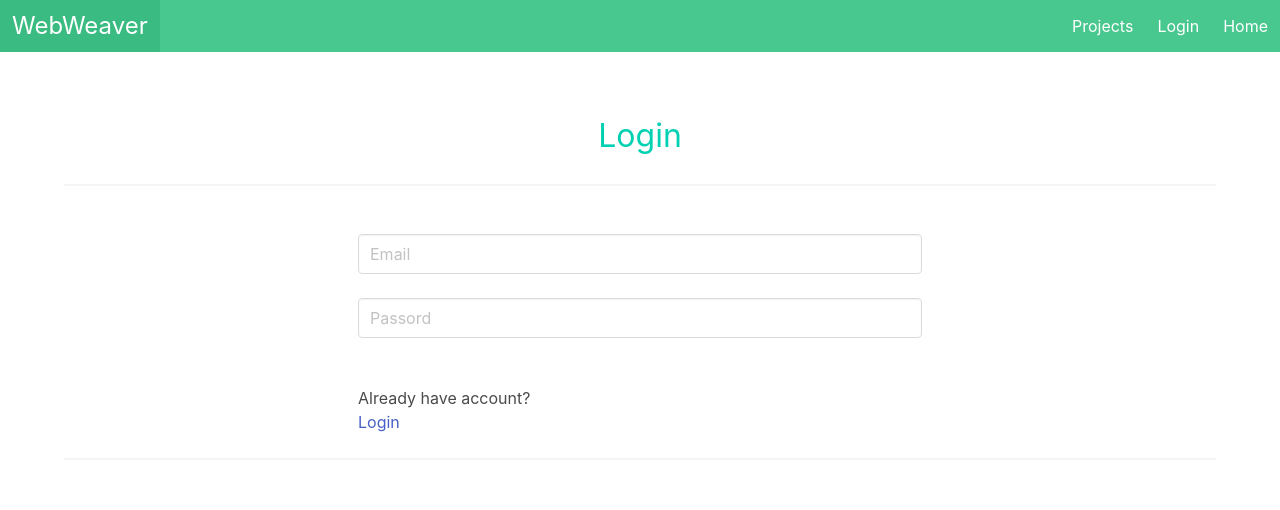
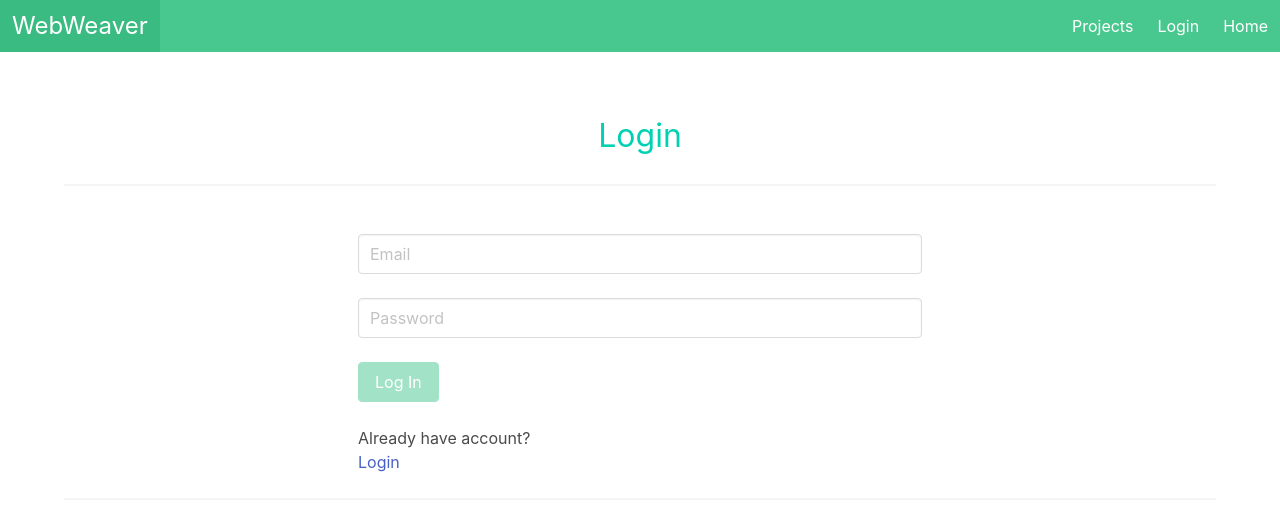
Before and after one commit to josephsegbefia/webweaver-client, a React (Vite) app: page /login in a window 1280 px wide. Shown: the top 510 px of the page. Built offline with nearby package versions, Linux system fonts and the light colour scheme.

Commit message:
Complete log in form

```diff
--- a/src/components/Login.jsx
+++ b/src/components/Login.jsx
@@ -11,6 +11,40 @@ const API_URL = import.meta.env.VITE_API_URL;
 import React from 'react'
 
 const Login = () => {
+  const [email, setEmail] = useState('');
+  const [password, setPassword] = useState('');
+  const [errorMessage, setErrorMessage] = useState(undefined);
+  const [reload, setReload] = useState(false);
+  const [showPassword, setShowPassword] = useState(false);
+
+
+  const navigate = useNavigate();
+
+
+  const { storeToken, authenticateUser } = useContext(AuthContext);
+
+  const handleEmail = (e) => setEmail(e.target.value);
+  const handlePassword = (e) => setPassword(e.target.value);
+  const handleShowPassword = () => {
+    setShowPassword(!showPassword)
+  }
+
+  const checkFields = () => {
+    if(email === '' || password === ''){
+      return true;
+    }
+    false;
+  }
+  const reloadPage = () => {
+    setReload(reload => !reload);
+    setErrorMessage(undefined);
+  }
+
+  useEffect(() => {
+    // Empty
+  }, [reload]);
+
+
   return (
     <div className = "container mt-6">
     <div className="LoginPage">
@@ -18,7 +52,7 @@ const Login = () => {
       <hr />
       <div className = "columns">
         <div className = "column is-half is-offset-one-quarter">
-            {/* {errorMessage && (
+            {errorMessage && (
               <article className="message is-danger">
                 <div className="message-header">
                   <p>Error</p>
@@ -28,7 +62,7 @@ const Login = () => {
                   {errorMessage}
                 </div>
               </article>
-          )} */}
+          )}
         </div>
       </div>
       <form>
@@ -40,8 +74,8 @@ const Login = () => {
                   className="input"
                   type="email"
                   placeholder="Email"
-                  // value={email}
-                  // onChange={handleEmail}
+                  value={email}
+                  onChange={handleEmail}
                 />
               </p>
             </div>
@@ -55,9 +89,9 @@ const Login = () => {
                 <input
                   className="input"
                   type="password"
-                  placeholder="Passord"
-                  // value={password}
-                  // onChange={handlePassword}
+                  placeholder="Password"
+                  value={password}
+                  onChange={handlePassword}
                 />
               </p>
             </div>
@@ -67,10 +101,10 @@ const Login = () => {
         <div className = "columns">
           <div className = "column is-half is-offset-one-quarter">
             <p className="control">
-              {/* <button className="button is-success"
+              <button className="button is-success"
                disabled = {checkFields()}
               >
-                Sign Up</button> */}
+                Log In</button>
             </p>
           </div>
         </div>
```
